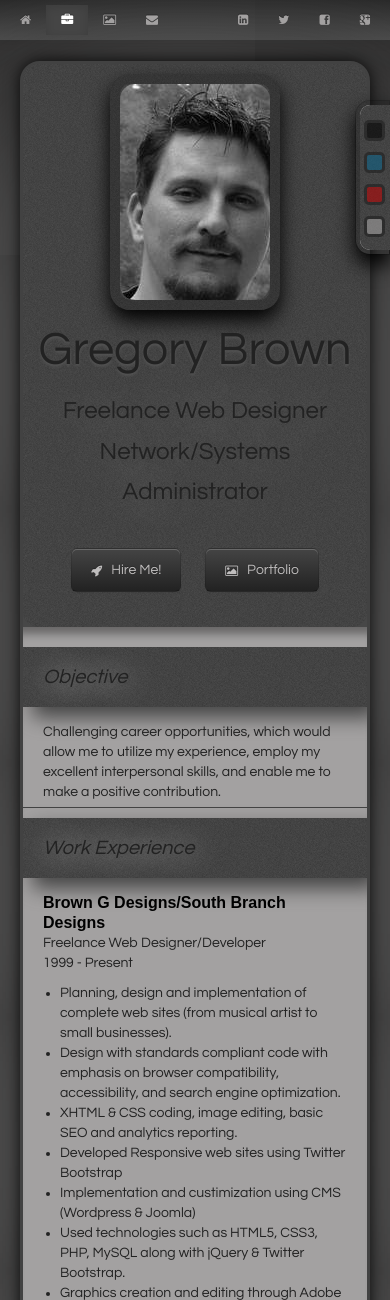
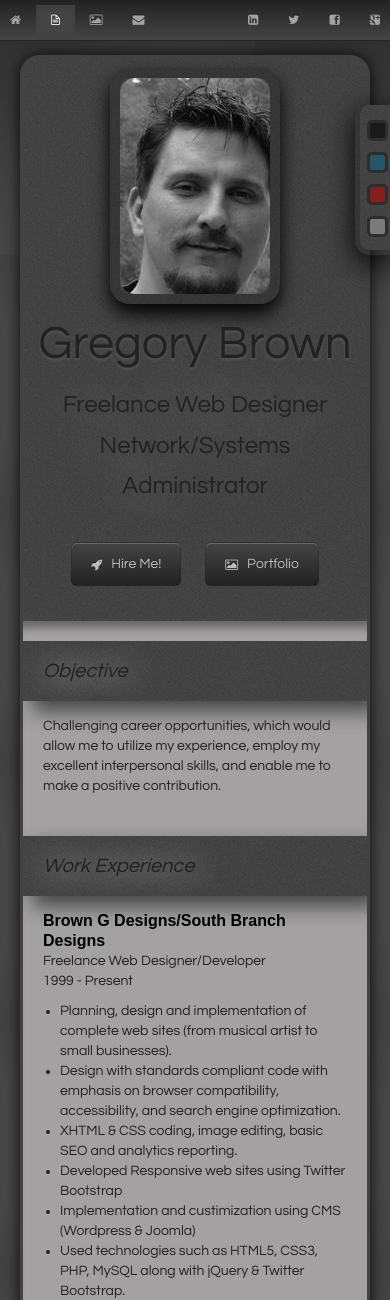
Before and after one commit to browngd/gregorybrown, a PHP site: page / in a window 390 px wide. Shown: the top 1300 px of the page. Run offline with PHP 8.4, Linux system fonts and the light colour scheme; some web fonts are replaced.

Commit message:
Every issue that I know of has been fixed.
Site has been tested and working 100% in the following browsers.
Chrome, Safari, Firefox, IE10.  Also all screen sizes are rendering the
page correctly.  IE7 displays the page exceptionally well.  It does not
render the border around the profile pic but the corners are rounded
and the drop shadow is present.  The gradients on the buttons don't
work, but I think they still look just fine.  Everything else displays
fine.
Next task is to clean up and organize CSS and HTML.  Create any needed
less variables.  Develop the rest of the pages and needed CSS using the
black style.  Once all pages are complete and site is fully working
with black style it can be cloned for the rest of the styles.

```diff
--- a/index.html
+++ b/index.html
@@ -21,7 +21,7 @@
 </head>
 <body>
 <!-- navbar -->
-<div class="navbar navbar-inverse navbar-fixed-top">
+<div class="navbar navbar-inverse navbar-fixed-top" style="position:fixed">
     <div class="navbar-inner">
         <div class="container">
             <!-- <button class="btn btn-navbar">
@@ -33,7 +33,7 @@
 
             <ul class="nav">
                 <li><a href="#" rel="tooltip" data-placement="bottom" title="Home"><i class="icon-home icon-large"></i></a></li>
-                  <li class="active"><a href="#resume" rel="tooltip" data-placement="bottom" title="Resume"><i class="icon-briefcase icon-large"></i></a></li>
+                  <li class="active"><a href="#resume" rel="tooltip" data-placement="bottom" title="Resume"><i class="icon-file-alt icon-large"></i></a></li>
                   <li class=""><a href="#portfolio" rel="tooltip" data-placement="bottom" title="Portfolio"><i class="icon-picture icon-large"></i></a></li>
                   <li class=""><a href="index.html" rel="tooltip" data-placement="bottom" title="Contact"><i class="icon-envelope-alt icon-large"></i></a></li>
               </ul>
@@ -65,6 +65,7 @@
 </div>
 <!-- /navbar -->
 <!-- style switcher -->
+<div class="style-binding">
 <div class="style-switcher">
     <a href="#" onclick="setActiveStyleSheet('black');return false;">
         <div class="style-switcher-black"></div>
@@ -78,6 +79,7 @@
     <a href="#" onclick="setActiveStyleSheet('white');return false;">
         <div class="style-switcher-white"></div>
     </a>
+</div>
 </div>
 <!-- /style switcher -->
 <div class="platform">
@@ -125,10 +127,11 @@
                         <div class="content">
                         Challenging career opportunities, which would allow me to utilize my experience, employ my excellent interpersonal skills, and enable me to make a positive contribution.
                         </div>
+                        </br></br>
                     </div>
                 </div>
                 <!-- /objective -->
-                <div class="seperator"></div>
+                <div class="seperator hidden-phone hidden-tablet"></div>
                 <!-- work experience -->
                 <div class="row">
                     <div class="span section-title">Work Experience</div>
@@ -237,6 +240,7 @@
                                         <li>Troubleshooting of IT systems.</li>
                                         <li>Prioritize and solve issues.</li>
                                         <li>Managed releases and User Acceptance Testing</li>
+                                        </br></br>
                                     </ul>
                                 </div>
                             </div>
@@ -245,7 +249,7 @@
                 </div>
             </div>
             <!-- /work experience -->
-            <div class="seperator"></div>
+            <div class="seperator hidden-phone hidden-tablet"></div>
             <!-- education -->
             <div class="row">
                 <div class="span section-title">Education</div>
@@ -269,12 +273,13 @@
                                 </div>
                                 <div class="item-period pull-right span">1993 - 1994</div>
                             </div>
+                        </br></br>
                         </div>
                     </div>
                 </div>
             </div>
             <!-- /education -->
-            <div class="seperator"></div>
+            <div class="seperator hidden-phone hidden-tablet"></div>
             <!-- skills -->
             <div class="row">
                 <div class="span section-title">Skills</div>
@@ -319,10 +324,11 @@
                             </div>
                         </div>
                     </div>
+                </br></br>
                 </div>
             </div>
             <!-- /skills -->
-            <div class="seperator"></div>
+            <div class="seperator hidden-phone hidden-tablet"></div>
             <!-- interests -->
             <div class="row">
                 <div class="span section-title">Interests</div>
--- a/less/themes/black/style-black.less
+++ b/less/themes/black/style-black.less
@@ -110,29 +110,35 @@ box-shadow: 0px 10px 20px 0px #000;
   margin-bottom:10px;
   margin-right: 35px;
 }
-.style-switcher {
+.style-binding {
   position: fixed;
   top: 100px;
   right: 0px;
   height: 145px;
   width: 30px;
-  background-color: #434343;
-  background: @backgroundImage;
-  border-top: 3px solid ##1F1F1F;
-  border-bottom: 3px solid ##1F1F1F;
-  border-left: 3px solid ##1F1F1F;
+  border-top: 5px solid rgba(0, 0, 0, 0.2);
+  border-bottom: 5px solid rgba(0, 0, 0, 0.2);
+  border-left: 5px solid rgba(0, 0, 0, 0.2);
   border-radius: 15px 0px 0px 15px;
   -moz-border-radius: 15px 0px 0px 15px;
   -webkit-border-radius: 15px 0px 0px 15px;
   -khtml-border-radius: 15px 0px 0px 15px;
-  box-shadow: 0px 10px 20px 0px #000;
-  -moz-box-shadow: 0px 10px 20px #000;
-  -webkit-box-shadow: 0px 10px 20px #000;
+  box-shadow: 0px 10px 30px 0px #000;
+}
+.style-switcher {
+  background-image: url("bg.png");
   background-clip: padding-box;
-  background-color: white;
-  border-top: 5px solid rgba(0, 0, 0, 0.2);
-  border-bottom:  5px solid rgba(0, 0, 0, 0.2);
-  border-left:  5px solid rgba(0, 0, 0, 0.2);
+  background-color: transparent;
+  width: 100%;
+  height: 100%;
+  border-radius: 10px 0px 0px 10px;
+  -moz-border-radius: 15px 0px 0px 15px;
+  -webkit-border-radius: 10px 0px 0px 10px;
+  -khtml-border-radius: 10px 0px 0px 10px;
+    text-align: center;
+    margin-left: auto;
+    margin-right: auto;
+
 }
 .style-switcher-black {
   position: relative;
@@ -297,6 +303,7 @@ box-shadow: 0px 10px 20px 0px #000;
 }
 
 @media (max-width: 900px) {
+  .platform {margin: 55px auto;}
   .section-title {width:100%;}
   .content { padding-left: 20px; padding-right:20px; }
   .item-name {font-weight: bold;}
@@ -318,7 +325,7 @@ box-shadow: 0px 10px 20px 0px #000;
   margin-bottom: 20px;
   text-shadow: 0px 2px 3px #555;
 }
-  .address {margin-left: 0px;}
+  .platform {margin: 55px 0 0 0 auto;}
   .name-text {margin-top: 10px; }
  .major-text {margin-top: -20px; font-size: 24px;}
   .section-title {width: 100%;
@@ -330,6 +337,9 @@ box-shadow: 0px 10px 20px 0px #000;
   .content { padding-left: 20px; padding-right:20px; }
   .item-name {font-weight: bold;}
   .buttons {padding-bottom: 25px; padding-top: 15px;}
+  .navbar-fixed-top {
+  margin-bottom: 10px;
+}
 /*  .pdf {position: fixed; top:589px; margin-left: 300px;} */
 
 }
@@ -346,8 +356,8 @@ box-shadow: 0px 10px 20px 0px #000;
   .name-text {margin-top: 10px;}
   .major-text {margin-top: -20px; font-size: 24px;}
   .main {padding: 20px 0px 20px 0px;}
-  .platform {margin: 0px auto;}
-  .header {padding:10px; padding-bottom:0px;}
+  .platform {margin: 55px auto;}
+  .header {padding:10px; padding-bottom:0px; }
   .seperator {margin: 5px 0 10px 0;}
   .inner-seperator {margin:5px 0 10px 0; }
   .address {margin-left: 0px;}
@@ -367,6 +377,10 @@ box-shadow: 0px 10px 20px 0px #000;
 }
 .navbar-inverse .brand, .navbar-inverse .nav > li > a {
   font-size: 12px;
+}
+.nav {
+  padding-left: 10px;
+  padding-right: 10px;
 }
 
 /*  .pdf {position: fixed; top:589px; margin-left: 100px;} */
```
Also changed, not shown: css/black.css.
